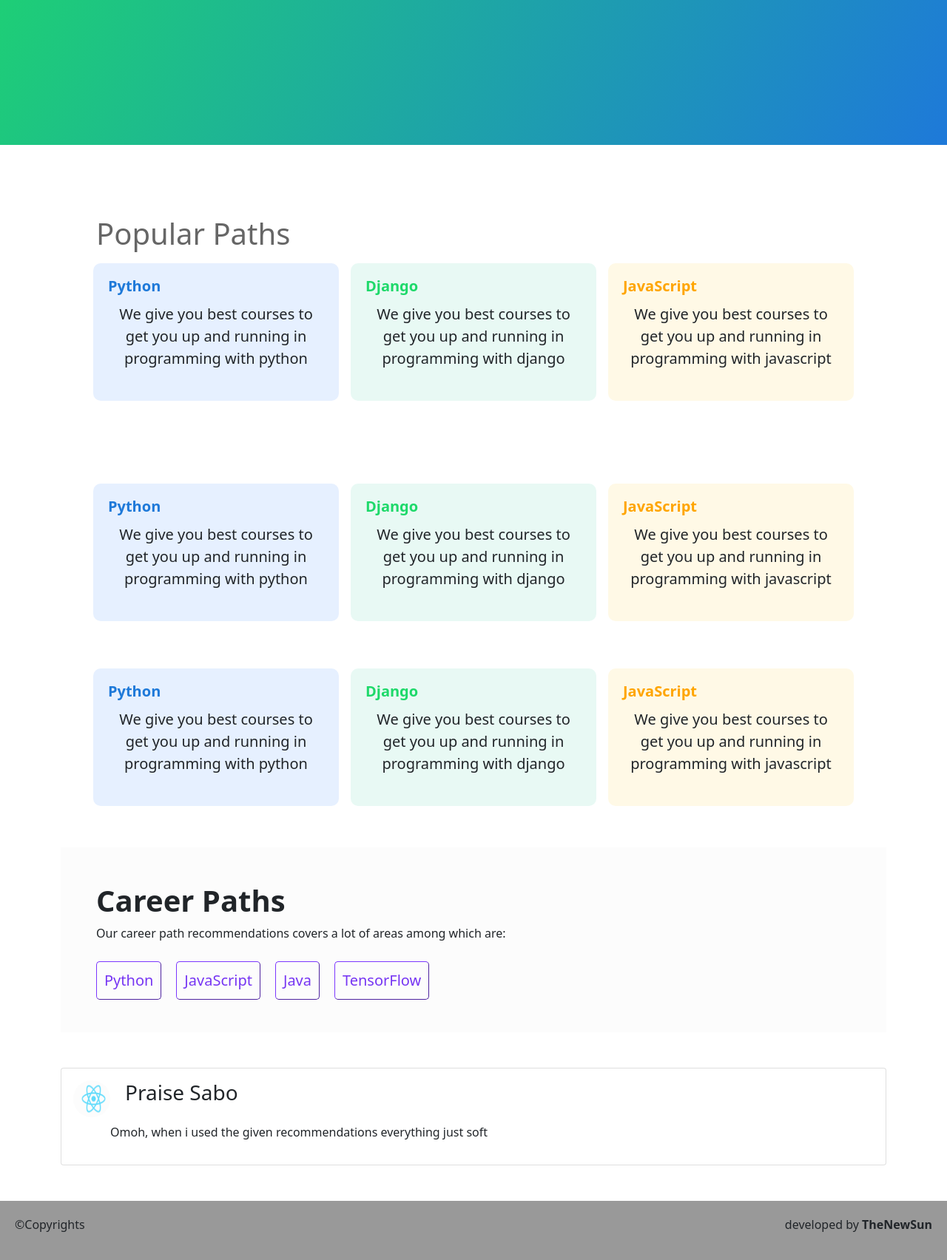
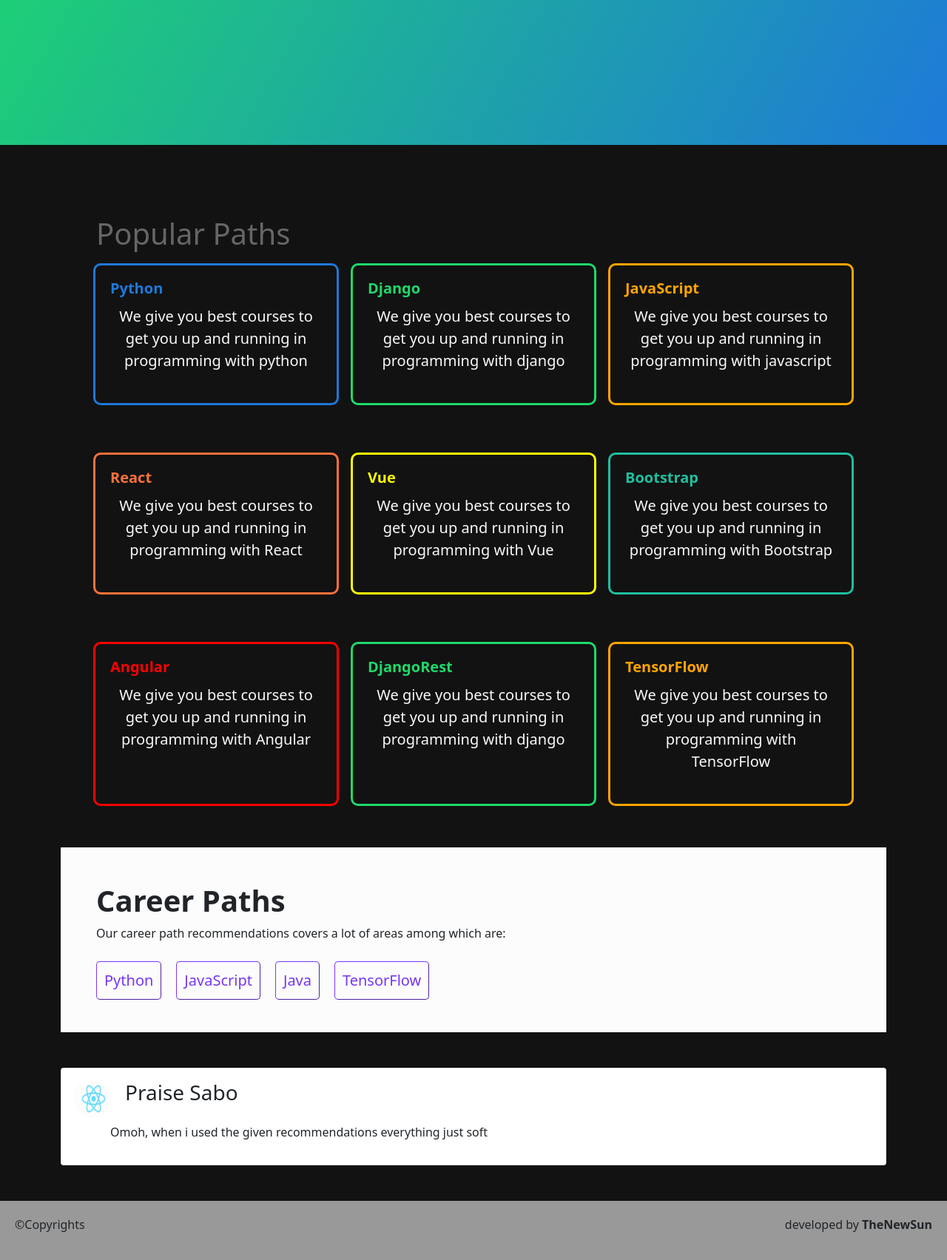
Before and after one commit to PraisePJ/goose, a Django app: page / in a window 1280 px wide. Shown: the part 304-2008 px from the top of the page at 74% size. Run offline with Django 4.2, Linux system fonts and the light colour scheme; some libraries are stand-ins or nearby versions.

Commit message:
Add files via upload

```diff
--- a/reccomend/templates/home.html
+++ b/reccomend/templates/home.html
@@ -10,7 +10,11 @@
   div #btn1{
     color: #87cefa
   }
+  body{
+    background-color: #121212;
+  }
 </style>
+<body>
 <div class="" style=" background-image: linear-gradient(120deg, #1ed96a, #1e79d9); background-color: #191970; height: 500px">
     <div class="container text-light text-center" style="padding-top: 150px">
       <h1>Welcome to <span style="color: #87cefa">Rekomenda</span></h1>
@@ -19,39 +23,39 @@
     </div>
 </div>
 <section class="container  mt-5">
-  <div class="row row-col-2 text-center p-5 text-dark mb-5">
+  <div class="row row-col-2 text-center p-5 text-dark">
     <h1 class="text-start" style="color: #666666">Popular Paths</h1>
-    <div class="card col-lg g-2 m-2" style="border-radius: 10px; border: none; font-size: 20px; padding-bottom: 10px; width: 100%; background-color: #e6f0ff">
+    <div class="card col-lg g-2 m-2" style="border-radius: 10px; border: solid; font-size: 20px; padding-bottom: 10px; width: 100%; border-color: #1e79d9; background-color: transparent">
       <div class="card-body text-center">
         <a href="{% url 'python' %}" style="text-decoration: none;">
           <div class="card-title text-start " style="color: #1e79d9;">
             <b>Python</b>
           </div>
-          <div class="card-text text-dark lead">
+          <div class="card-text text-light lead">
             <p>We give you best courses to get you up and running in programming with python</p>
           </div>
         </a>
       </div>
     </div>
-    <div class="card col-lg g-2 m-2" style="border-radius: 10px; border: none; font-size: 20px; padding-bottom: 10px; width: 100%; background-color: #e8f9f4">
+    <div class="card col-lg g-2 m-2" style="border-radius: 10px; border: solid; font-size: 20px; padding-bottom: 10px; width: 100%; border-color: #1ed96a; background-color: transparent">
       <div class="card-body text-center">
-        <a href="{% url 'java' %}" style="text-decoration: none;">
+        <a href="{% url 'django' %}" style="text-decoration: none;">
           <div class="card-title text-start" style="color: #1ed96a;">
             <b>Django</b>
           </div>
-          <div class="card-text text-dark lead">
+          <div class="card-text text-light lead">
             <p>We give you best courses to get you up and running in programming with django</p>
           </div>
         </a>
       </div>
     </div>
-    <div class="card col-md g-2 m-2" style="border-radius: 10px; border: none; font-size: 20px; padding-bottom: 10px; width: 100%; background-color: #fff9e6">
+    <div class="card col-md g-2 m-2" style="border-radius: 10px; border: solid; font-size: 20px; padding-bottom: 10px; width: 100%; border-color: #ffa500; background-color: transparent">
       <div class="card-body text-center">
         <a href="{% url 'javascript' %}" style="text-decoration: none;">
           <div class="card-title text-start" style="color: #ffa500;">
             <b>JavaScript</b>
           </div>
-          <div class="card-text text-dark lead">
+          <div class="card-text text-light lead">
             <p>We give you best courses to get you up and running in programming with javascript</p>
           </div>
         </a>
@@ -61,39 +65,39 @@
 </section>
 <!--Second Row-->
 <section class="container ">
-  <div class="row row-col-2 text-center pe-5 ps-5 text-dark mb-5">
-    <div class="card col-lg g-2 m-2" style="border-radius: 10px; border: none; font-size: 20px; padding-bottom: 10px; width: 100%; background-color: #e6f0ff">
+  <div class="row row-col-2 text-center pe-5 ps-5 text-dark ">
+    <div class="card col-lg g-2 m-2" style="border-radius: 10px; border: solid; font-size: 20px; padding-bottom: 10px; width: 100%; border-color: #ff7139; background-color: transparent">
       <div class="card-body text-center">
-        <a href="{% url 'python' %}" style="text-decoration: none;">
-          <div class="card-title text-start " style="color: #1e79d9;">
-            <b>Python</b>
+        <a href="{% url 'react' %}" style="text-decoration: none;">
+          <div class="card-title text-start " style="color: #ff7139;">
+            <b>React</b>
           </div>
-          <div class="card-text text-dark lead">
-            <p>We give you best courses to get you up and running in programming with python</p>
+          <div class="card-text text-light lead">
+            <p>We give you best courses to get you up and running in programming with React</p>
           </div>
         </a>
       </div>
     </div>
-    <div class="card col-lg g-2 m-2" style="border-radius: 10px; border: none; font-size: 20px; padding-bottom: 10px; width: 100%; background-color: #e8f9f4">
+    <div class="card col-lg g-2 m-2" style="border-radius: 10px; border: solid; font-size: 20px; padding-bottom: 10px; width: 100%; border-color: #ffff00; background-color: transparent">
       <div class="card-body text-center">
-        <a href="{% url 'java' %}" style="text-decoration: none;">
-          <div class="card-title text-start" style="color: #1ed96a;">
-            <b>Django</b>
+        <a href="{% url 'vue' %}" style="text-decoration: none;">
+          <div class="card-title text-start" style="color: #ffff00;">
+            <b>Vue</b>
           </div>
-          <div class="card-text text-dark lead">
-            <p>We give you best courses to get you up and running in programming with django</p>
+          <div class="card-text text-light lead">
+            <p>We give you best courses to get you up and running in programming with Vue</p>
           </div>
         </a>
       </div>
     </div>
-    <div class="card col-md g-2 m-2" style="border-radius: 10px; border: none; font-size: 20px; padding-bottom: 10px; width: 100%; background-color: #fff9e6">
+    <div class="card col-md g-2 m-2" style="border-radius: 10px; border: solid; font-size: 20px; padding-bottom: 10px; width: 100%; border-color: #20bf9f; background-color: transparent">
       <div class="card-body text-center">
-        <a href="{% url 'javascript' %}" style="text-decoration: none;">
-          <div class="card-title text-start" style="color: #ffa500;">
-            <b>JavaScript</b>
+        <a href="{% url 'bootstrap' %}" style="text-decoration: none;">
+          <div class="card-title text-start" style="color: #20bf9f;">
+            <b>Bootstrap</b>
           </div>
-          <div class="card-text text-dark lead">
-            <p>We give you best courses to get you up and running in programming with javascript</p>
+          <div class="card-text text-light lead">
+            <p>We give you best courses to get you up and running in programming with Bootstrap</p>
           </div>
         </a>
       </div>
@@ -103,38 +107,38 @@
 <!--Third Row-->
 <section class="container  mt-5">
   <div class="row row-col-2 text-center pe-5 ps-5 text-dark mb-5">
-    <div class="card col-lg g-2 m-2" style="border-radius: 10px; border: none; font-size: 20px; padding-bottom: 10px; width: 100%; background-color: #e6f0ff">
+    <div class="card col-lg g-2 m-2" style="border-radius: 10px; border: solid; font-size: 20px; padding-bottom: 10px; width: 100%; border-color: red; background-color: transparent">
       <div class="card-body text-center">
-        <a href="{% url 'python' %}" style="text-decoration: none;">
-          <div class="card-title text-start " style="color: #1e79d9;">
-            <b>Python</b>
+        <a href="{% url 'angular' %}" style="text-decoration: none;">
+          <div class="card-title text-start " style="color: red;">
+            <b>Angular</b>
           </div>
-          <div class="card-text text-dark lead">
-            <p>We give you best courses to get you up and running in programming with python</p>
+          <div class="card-text text-light lead">
+            <p>We give you best courses to get you up and running in programming with Angular</p>
           </div>
         </a>
       </div>
     </div>
-    <div class="card col-lg g-2 m-2" style="border-radius: 10px; border: none; font-size: 20px; padding-bottom: 10px; width: 100%; background-color: #e8f9f4">
+    <div class="card col-lg g-2 m-2" style="border-radius: 10px; border: solid; font-size: 20px; padding-bottom: 10px; width: 100%; border-color: #1ed96a; background-color: transparent">
       <div class="card-body text-center">
-        <a href="{% url 'java' %}" style="text-decoration: none;">
+        <a href="{% url 'django-rest' %}" style="text-decoration: none;">
           <div class="card-title text-start" style="color: #1ed96a;">
-            <b>Django</b>
+            <b>DjangoRest</b>
           </div>
-          <div class="card-text text-dark lead">
+          <div class="card-text text-light lead">
             <p>We give you best courses to get you up and running in programming with django</p>
           </div>
         </a>
       </div>
     </div>
-    <div class="card col-md g-2 m-2" style="border-radius: 10px; border: none; font-size: 20px; padding-bottom: 10px; width: 100%; background-color: #fff9e6">
+    <div class="card col-md g-2 m-2" style="border-radius: 10px; border: solid; font-size: 20px; padding-bottom: 10px; width: 100%; border-color: #ffa500; background-color: transparent">
       <div class="card-body text-center">
-        <a href="{% url 'javascript' %}" style="text-decoration: none;">
+        <a href="{% url 'tensorflow' %}" style="text-decoration: none;">
           <div class="card-title text-start" style="color: #ffa500;">
-            <b>JavaScript</b>
+            <b>TensorFlow</b>
           </div>
-          <div class="card-text text-dark lead">
-            <p>We give you best courses to get you up and running in programming with javascript</p>
+          <div class="card-text text-light lead">
+            <p>We give you best courses to get you up and running in programming with TensorFlow</p>
           </div>
         </a>
       </div>
@@ -172,3 +176,5 @@
   <p>&copy;Copyrights <span style="float: right;">developed by <b>TheNewSun</b></span></p>
 
 </footer>
+
+</body>
```
Also changed, not shown: reccomend/templates/bootstrap.html (added, +50 -0 lines), reccomend/templates/react.html (added, +50 -0 lines), reccomend/templates/tensorflow.html (added, +50 -0 lines), reccomend/templates/vue.html (added, +50 -0 lines), reccomend/templates/angular.html (added).
